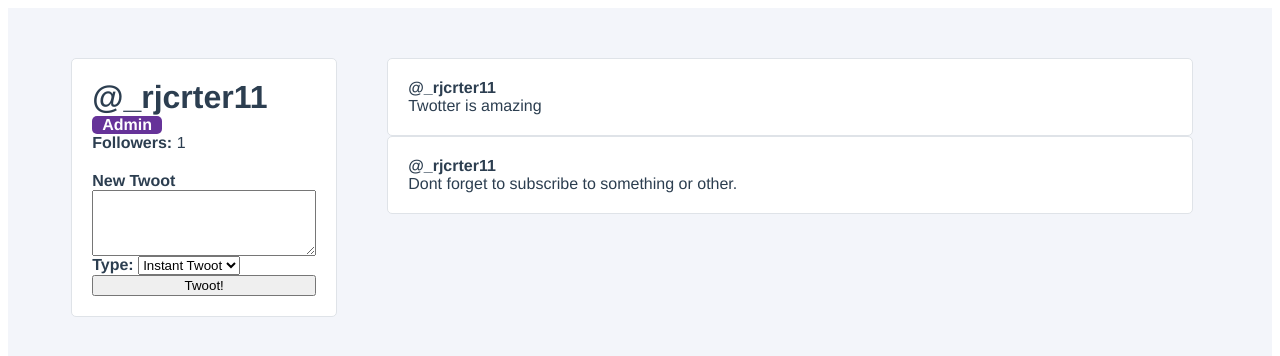
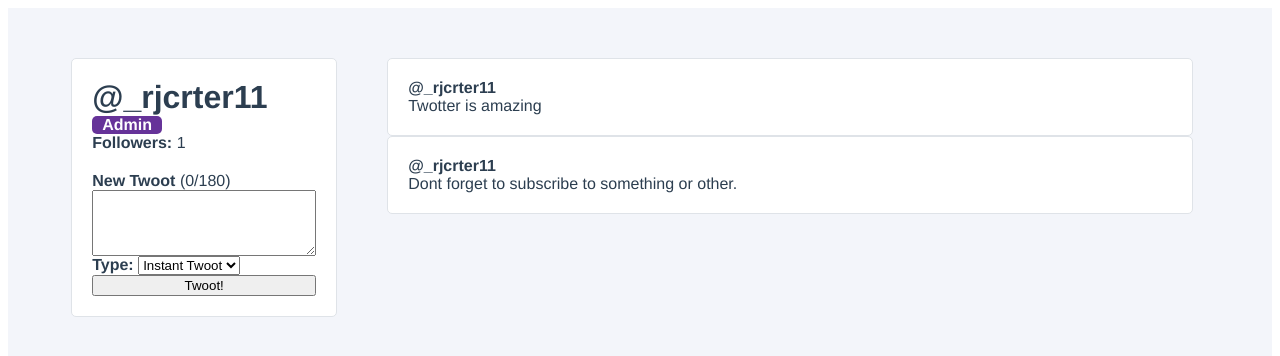
Before and after one commit to rjcrter11/Twotter, a Vue app in the folder twotter/: page / in a window 1280 px wide. Shown: the top 356 px of the page. Built offline with nearby package versions, Linux system fonts and the light colour scheme.

Commit message:
adds character count limit

```diff
--- a/twotter/src/components/UserProfile.vue
+++ b/twotter/src/components/UserProfile.vue
@@ -6,8 +6,14 @@
       <div class="user-profile_follower-count">
         <strong> Followers: </strong> {{ followers }}
       </div>
-      <form class="user-profile_create-twoot" @submit.prevent="createNewTwoot">
-        <label for="newTwoot"> <strong>New Twoot</strong> </label>
+      <form
+        class="user-profile_create-twoot"
+        :class="{ '--exceeded': newTwootCharacterCount > 180 }"
+        @submit.prevent="createNewTwoot"
+      >
+        <label for="newTwoot">
+          <strong>New Twoot</strong> ({{ newTwootCharacterCount }}/180)
+        </label>
         <textarea id="newTwoot" rows="4" v-model="newTwootContent" />
 
         <div class="user-profile_create-twoot-type">
@@ -82,6 +88,9 @@ export default {
     fullName() {
       return `${this.user.firstName} ${this.user.lastName} `;
     },
+    newTwootCharacterCount() {
+      return this.newTwootContent.length;
+    },
   },
   methods: {
     followUser() {
@@ -91,12 +100,18 @@ export default {
       console.log(`Favorited Tweet #${id}`);
     },
     createNewTwoot() {
-      if (this.newTwootContent && this.selectedTwootType !== "draft") {
+      if (
+        this.newTwootContent &&
+        this.selectedTwootType !== "draft" &&
+        this.newTwootCharacterCount <= 180
+      ) {
         this.user.twoots.unshift({
           id: this.user.twoots.length + 1,
           content: this.newTwootContent,
         });
         this.newTwootContent = "";
+      } else if (this.newTwootCharacterCount > 180) {
+        alert("Character count must be 180 characters or fewer!");
       }
     },
   },
@@ -139,6 +154,16 @@ export default {
     display: flex;
     flex-direction: column;
     padding-top: 20px;
+
+    &.--exceeded {
+      color: red;
+      border-color: red;
+      button {
+        background-color: red;
+        border: none;
+        color: white;
+      }
+    }
   }
 }
 </style>
```
